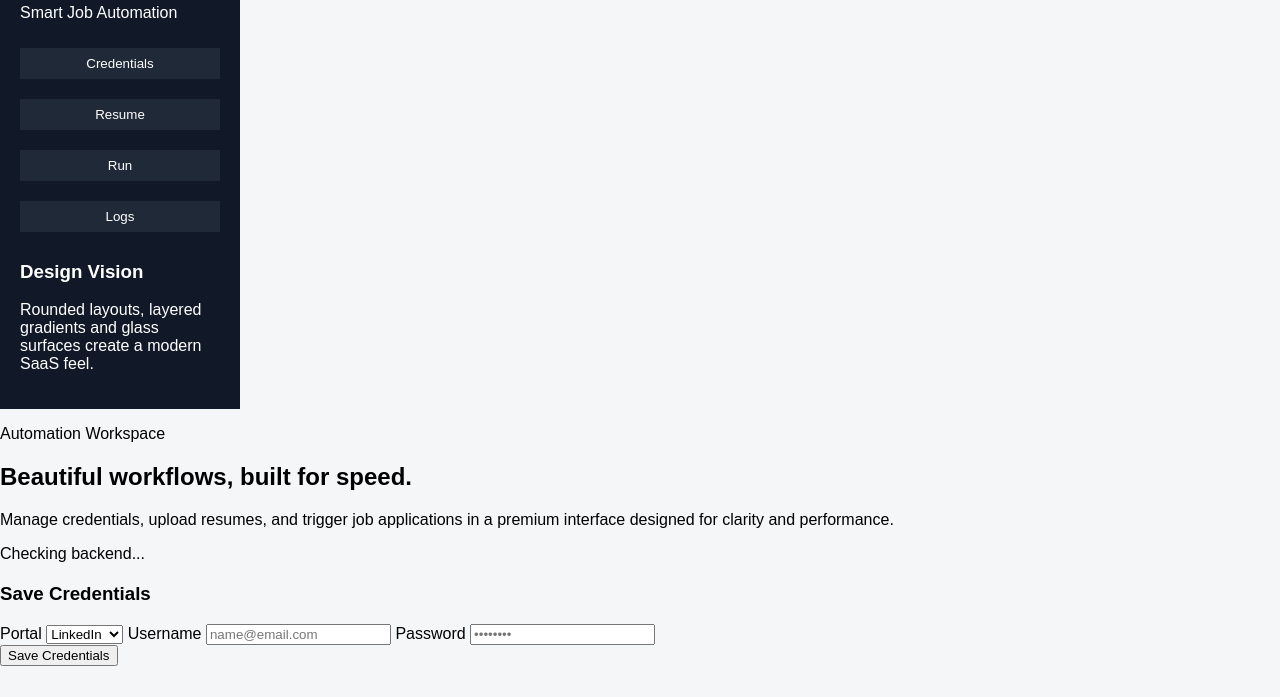
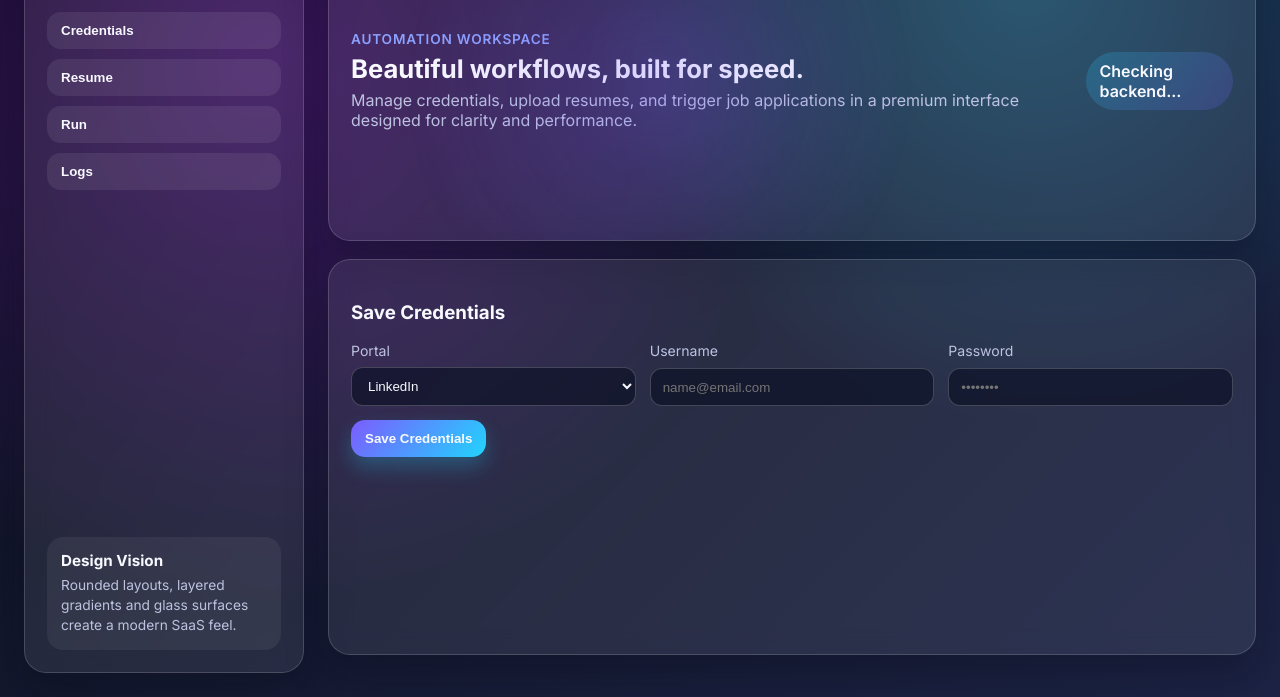
Before and after one commit to Chaitanysai/applyai, a website: page public/index.html in a window 1280 px wide. Shown: the part 103-800 px from the top of the page. Drawn offline with Linux system fonts and the light colour scheme; no server answers.

Commit message:
Refactor CSS for theming and layout enhancements
Added CSS variables for theming and improved layout styles.

```diff
--- a/public/style.css
+++ b/public/style.css
@@ -1,48 +1,310 @@
+:root {
+  --bg: #090b1a;
+  --bg-soft: #12162b;
+  --card: rgba(255, 255, 255, 0.08);
+  --card-border: rgba(255, 255, 255, 0.16);
+  --text: #f8f9ff;
+  --muted: #bdc3e0;
+
+  --accent-1: #7c5cff;
+  --accent-2: #21d4fd;
+  --accent-3: #b721ff;
+
+  --success: #10b981;
+  --danger: #ef4444;
+}
+
+* {
+  box-sizing: border-box;
+}
+
 body {
   margin: 0;
-  font-family: Arial;
-  background: #f4f6f8;
+  min-height: 100vh;
+  font-family: "Inter", sans-serif;
+  color: var(--text);
+  background:
+    radial-gradient(circle at 20% 20%, rgba(183, 33, 255, 0.28), transparent 45%),
+    radial-gradient(circle at 80% 10%, rgba(33, 212, 253, 0.25), transparent 35%),
+    linear-gradient(135deg, #090b1a, #151a31 45%, #1c2344);
 }
 
-.container {
-  display: flex;
-  height: 100vh;
+/* Layout */
+.app-shell {
+  display: grid;
+  grid-template-columns: 280px 1fr;
+  gap: 24px;
+  padding: 24px;
 }
 
-.sidebar {
-  width: 200px;
-  background: #111827;
-  color: white;
-  padding: 20px;
+.glass-card {
+  background: var(--card);
+  border: 1px solid var(--card-border);
+  border-radius: 22px;
+  box-shadow: 0 18px 40px rgba(9, 10, 26, 0.35);
+  backdrop-filter: blur(12px);
 }
 
-.sidebar button {
-  width: 100%;
-  margin: 10px 0;
-  padding: 8px;
-  background: #1f2937;
-  color: white;
-  border: none;
-  cursor: pointer;
+/* Sidebar */
+.sidebar {
+  padding: 22px;
+  height: calc(100vh - 48px);
+  position: sticky;
+  top: 24px;
+  display: flex;
+  flex-direction: column;
+  gap: 24px;
 }
 
-.main {
-  flex: 1;
-  padding: 20px;
+.brand {
+  display: flex;
+  align-items: center;
+  gap: 12px;
 }
 
+.brand-logo {
+  width: 36px;
+  height: 36px;
+  border-radius: 12px;
+  display: grid;
+  place-items: center;
+  font-weight: 800;
+  background: linear-gradient(135deg, var(--accent-1), var(--accent-2));
+}
+
+.brand h1 {
+  margin: 0;
+  font-size: 1.2rem;
+}
+
+.brand p {
+  margin: 4px 0 0;
+  color: var(--muted);
+  font-size: 0.82rem;
+}
+
+.nav-buttons {
+  display: grid;
+  gap: 10px;
+}
+
+.nav-buttons button,
+.primary-btn {
+  border: none;
+  border-radius: 14px;
+  padding: 11px 14px;
+  color: var(--text);
+  font-weight: 600;
+  cursor: pointer;
+  transition: transform 0.2s ease, box-shadow 0.2s ease;
+}
+
+.nav-buttons button {
+  text-align: left;
+  background: rgba(255, 255, 255, 0.08);
+}
+
+.nav-buttons button:hover,
+.nav-buttons button.active {
+  background: linear-gradient(130deg, var(--accent-1), var(--accent-2));
+  box-shadow: 0 0 20px rgba(33, 212, 253, 0.35);
+  transform: translateY(-1px);
+}
+
+.primary-btn {
+  margin-top: 14px;
+  background: linear-gradient(130deg, var(--accent-1), var(--accent-2));
+  box-shadow: 0 10px 20px rgba(33, 212, 253, 0.25);
+}
+
+.primary-btn:hover {
+  transform: translateY(-1px);
+}
+
+/* Sidebar Tip */
+.sidebar-tip {
+  margin-top: auto;
+  border-radius: 16px;
+  padding: 14px;
+  background: rgba(255, 255, 255, 0.06);
+}
+
+.sidebar-tip h3 {
+  margin: 0 0 6px;
+  font-size: 0.95rem;
+}
+
+.sidebar-tip p {
+  margin: 0;
+  color: var(--muted);
+  font-size: 0.86rem;
+  line-height: 1.45;
+}
+
+/* Main */
+.main-content {
+  display: grid;
+  gap: 18px;
+  padding-bottom: 18px;
+}
+
+.hero,
 .section {
-  margin-top: 20px;
+  padding: 22px;
+  position: relative;
+}
+
+.hero {
+  display: flex;
+  align-items: center;
+  justify-content: space-between;
+  gap: 16px;
+  overflow: hidden;
+}
+
+/* Hero Glow Animation */
+.hero::after {
+  content: "";
+  position: absolute;
+  width: 600px;
+  height: 600px;
+  background: radial-gradient(circle, rgba(124,92,255,0.25), transparent 60%);
+  animation: floatGlow 8s ease-in-out infinite alternate;
+}
+
+@keyframes floatGlow {
+  from { transform: translateX(-20px) translateY(-10px); }
+  to { transform: translateX(20px) translateY(15px); }
+}
+
+.eyebrow {
+  color: #8da2ff;
+  font-weight: 600;
+  font-size: 0.85rem;
+  letter-spacing: 0.06em;
+  text-transform: uppercase;
+  margin: 0;
+}
+
+.hero h2 {
+  margin: 6px 0;
+  font-size: clamp(1.4rem, 2vw, 2rem);
+}
+
+.hero-copy {
+  margin: 0;
+  color: var(--muted);
+}
+
+/* Status Pill */
+.status-pill {
+  border-radius: 999px;
+  padding: 9px 14px;
+  font-weight: 600;
+  background: linear-gradient(135deg, rgba(33,212,253,0.2), rgba(124,92,255,0.2));
+}
+
+.status-pill.offline {
+  background: rgba(239,68,68,0.2);
+  color: var(--danger);
+}
+
+/* Sections */
+.section {
+  transition: opacity 0.3s ease;
 }
 
 .hidden {
   display: none;
 }
 
+/* Forms */
+.form-grid {
+  display: grid;
+  grid-template-columns: repeat(3, minmax(120px, 1fr));
+  gap: 14px;
+}
+
+label {
+  font-size: 0.88rem;
+  color: var(--muted);
+  display: grid;
+  gap: 8px;
+}
+
+input,
+select {
+  width: 100%;
+  border-radius: 12px;
+  padding: 10px 12px;
+  border: 1px solid rgba(255, 255, 255, 0.2);
+  background: rgba(8, 12, 32, 0.6);
+  color: var(--text);
+  transition: border 0.2s ease, box-shadow 0.2s ease;
+}
+
+input:focus,
+select:focus {
+  outline: none;
+  border-color: var(--accent-2);
+  box-shadow: 0 0 0 2px rgba(33, 212, 253, 0.3);
+}
+
+.inline-actions {
+  display: flex;
+  gap: 12px;
+  flex-wrap: wrap;
+  align-items: center;
+}
+
+/* Logs */
 #logBox {
-  background: black;
-  color: lime;
-  height: 300px;
+  border-radius: 14px;
+  background: rgba(5, 9, 24, 0.88);
+  border: 1px solid rgba(124, 92, 255, 0.4);
+  color: #5dff7f;
+  font-family: ui-monospace, SFMono-Regular, Menlo, Monaco, Consolas, monospace;
+  height: 280px;
   overflow-y: auto;
-  padding: 10px;
+  padding: 12px;
 }
+
+/* Toast */
+.toast {
+  position: fixed;
+  bottom: 30px;
+  right: 30px;
+  padding: 12px 18px;
+  border-radius: 12px;
+  background: linear-gradient(135deg, var(--accent-1), var(--accent-2));
+  color: white;
+  font-weight: 600;
+  box-shadow: 0 10px 25px rgba(0,0,0,0.3);
+  animation: fadeIn 0.3s ease;
+}
+
+@keyframes fadeIn {
+  from { opacity: 0; transform: translateY(10px); }
+  to { opacity: 1; transform: translateY(0); }
+}
+
+/* Responsive */
+@media (max-width: 1000px) {
+  .app-shell {
+    grid-template-columns: 1fr;
+  }
+
+  .sidebar {
+    position: static;
+    height: auto;
+  }
+
+  .form-grid {
+    grid-template-columns: 1fr;
+  }
+
+  .hero {
+    flex-direction: column;
+    align-items: flex-start;
+  }
+}
```
